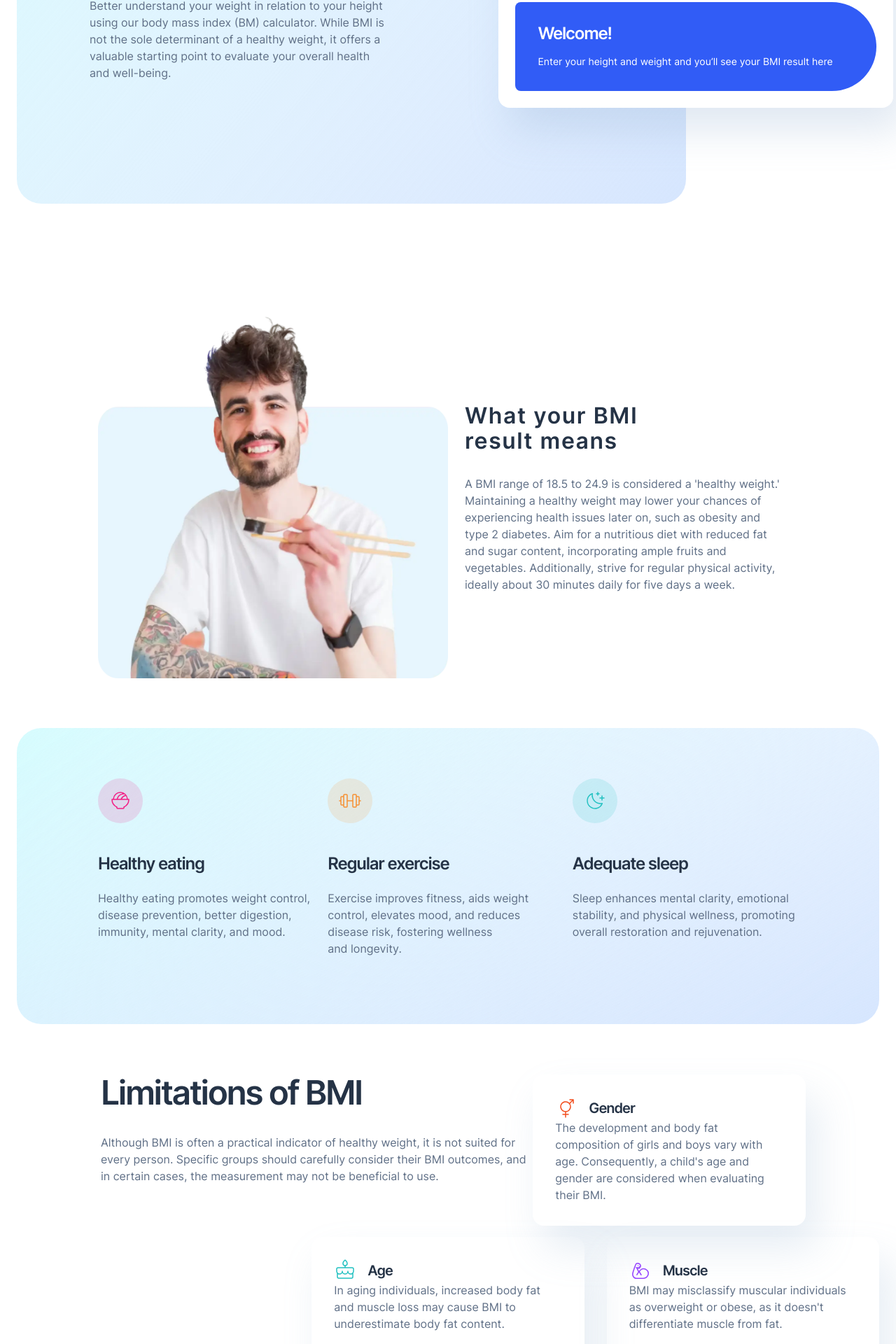
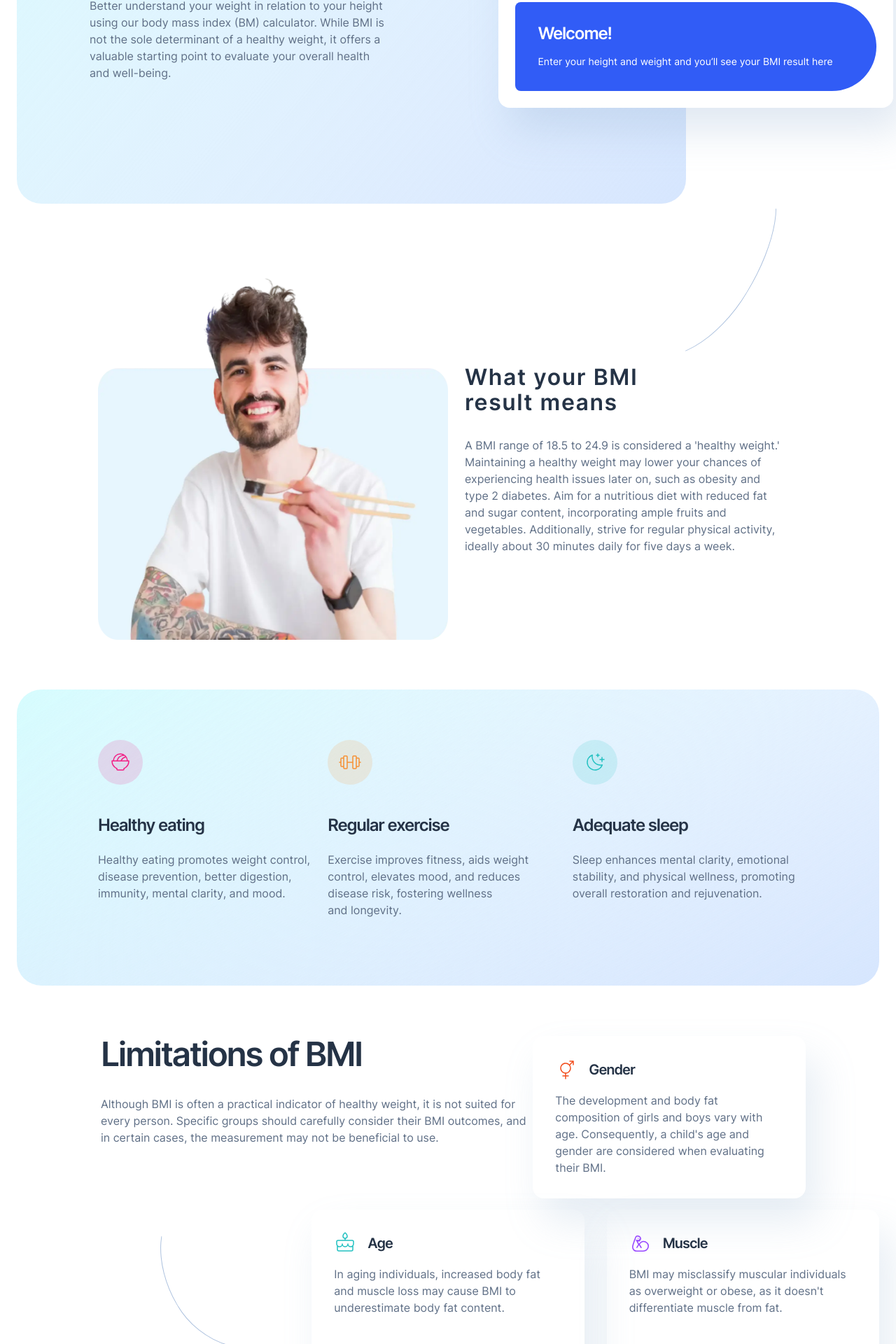
Before and after one commit to NikitaVologdin/Next-BMI, a Next.js app: page / in a window 1280 px wide. Shown: the part 446-2366 px from the top of the page at 70% size. Built offline with nearby package versions, Linux system fonts and the light colour scheme.

Commit message:
added decorations

```diff
--- a/src/app/sections/limitations/limitations.module.css
+++ b/src/app/sections/limitations/limitations.module.css
@@ -54,6 +54,7 @@
       font-size: 16px;
       line-height: 150%;
       color: var(--dark-electric-blue);
+      margin-top: 16px;
     }
   }
 }
--- a/src/app/sections/main/Main.tsx
+++ b/src/app/sections/main/Main.tsx
@@ -6,8 +6,10 @@ import Limitations from "../limitations/Limitations";
 export default function Main() {
   return (
     <main className={styles.main}>
+      <div className={styles.curved__right}></div>
       <Explanation />
       <Hints />
+      <div className={styles.curved__left}></div>
       <Limitations />
     </main>
   );
--- a/src/app/sections/main/main.module.css
+++ b/src/app/sections/main/main.module.css
@@ -9,6 +9,31 @@
 }
 @media screen and (min-width: 1024px) {
   .main {
-    margin-top: 145px;
+    margin-top: 90px;
+    position: relative;
+  }
+
+  .curved__right {
+    width: 300px;
+    height: 200px;
+    border: 1px solid #acc1de;
+    border-color: #acc1de #0000 #0000;
+    border-radius: 50% / 60px 85px 0 0;
+    position: absolute;
+    left: 65%;
+    top: -6%;
+    transform: rotate(121deg);
+  }
+
+  .curved__left {
+    width: 250px;
+    height: 150px;
+    border: 1px solid #acc1de;
+    border-color: #acc1de #0000 #0000;
+    border-radius: 50% / 120px 85px 0 0;
+    position: absolute;
+    bottom: 21%;
+    left: 15%;
+    transform: rotate(240deg);
   }
 }
```
